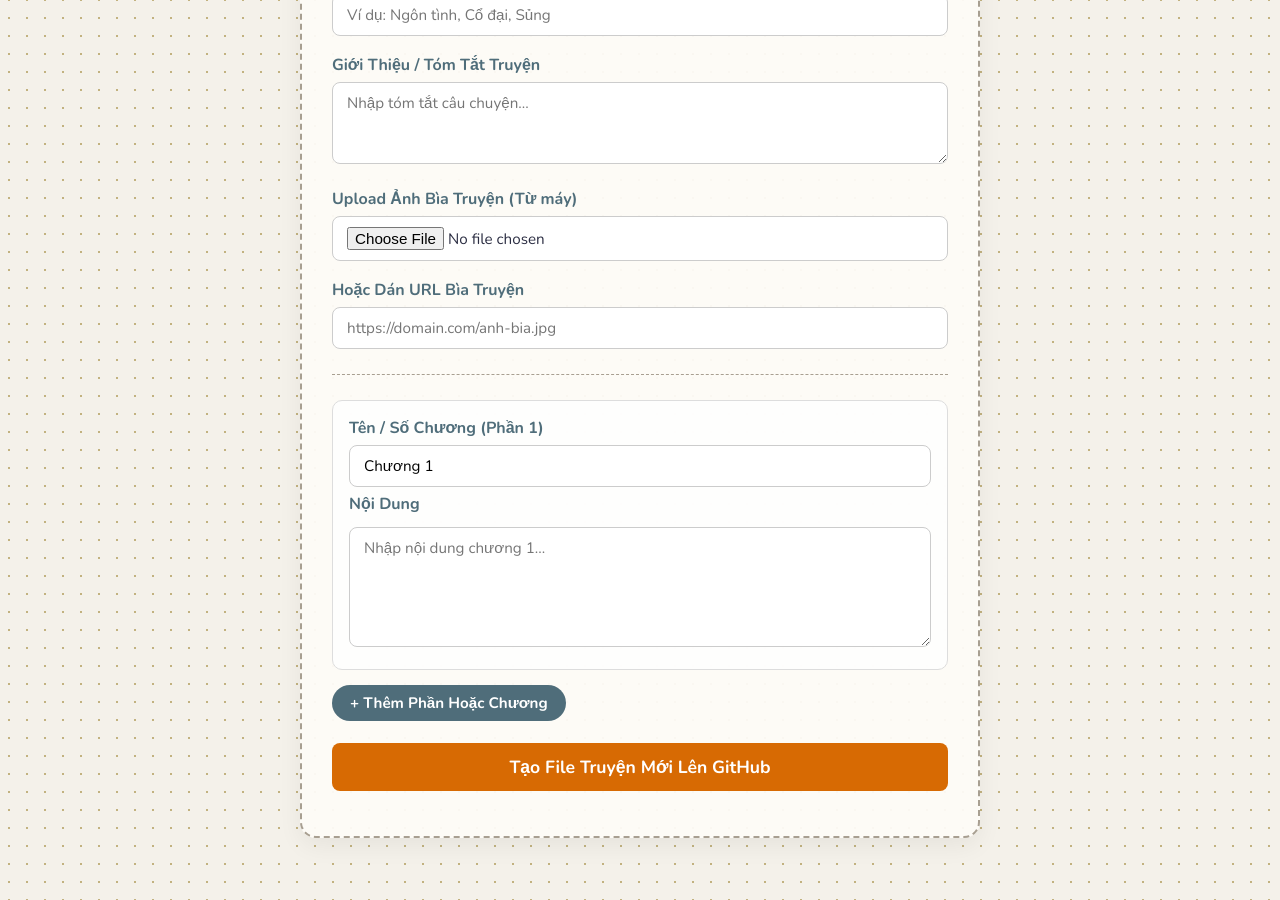
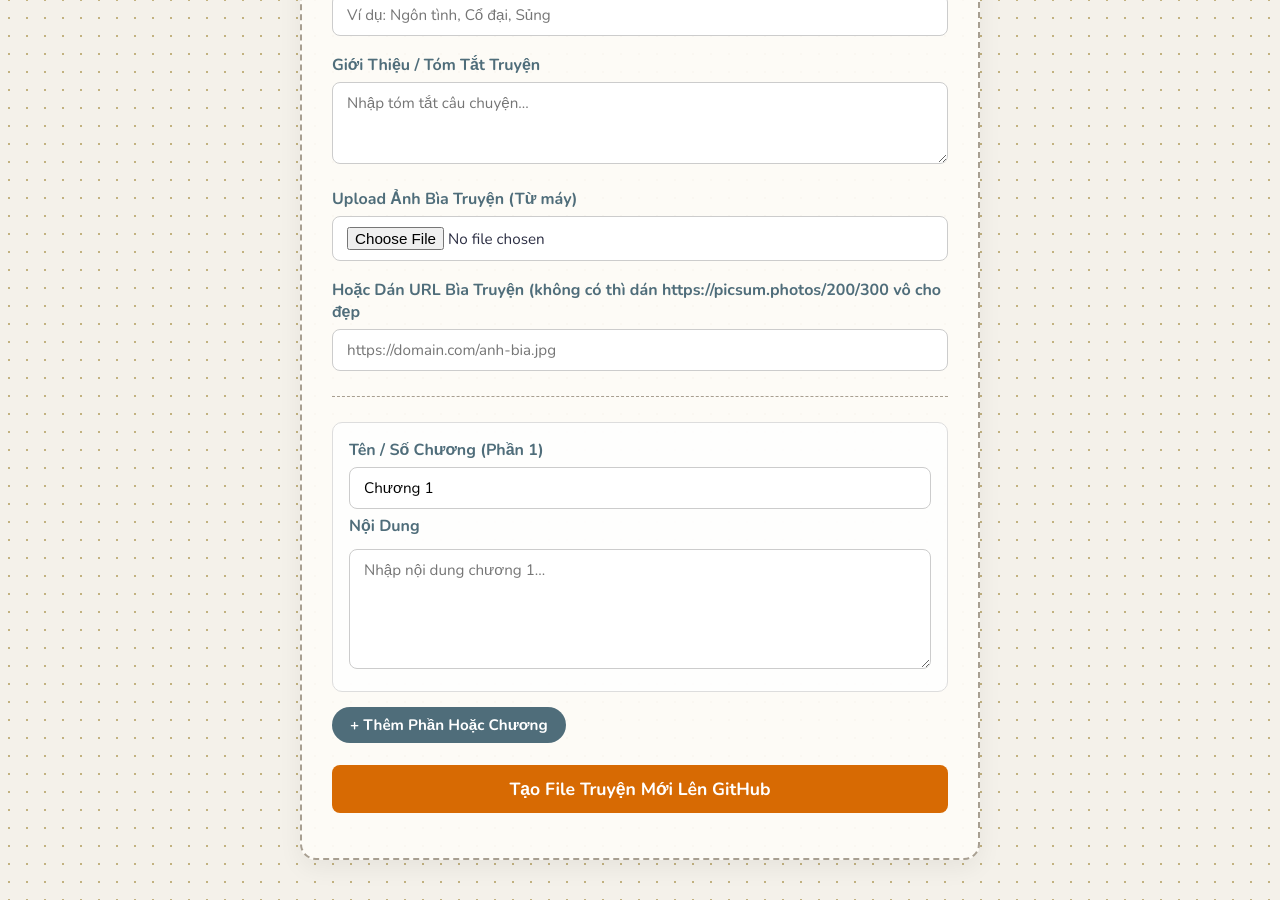
Before and after one commit to PhamNhaDoan/phamnhadoan.github.io, a Jekyll site: the page read/index2.html, which Jekyll copies as it is, in a window 1280 px wide and 900 px high, scrolled down 603 px. Built offline with Jekyll 4.4.1, drawn with Linux system fonts in a browser that asks for light colours.

Commit message:
Update label for cover URL input field

```diff
--- a/read/index2.html
+++ b/read/index2.html
@@ -171,7 +171,7 @@
         </div>
 
         <div class="form-group">
-            <label>Hoặc Dán URL Bìa Truyện</label>
+            <label>Hoặc Dán URL Bìa Truyện (không có thì dán https://picsum.photos/200/300 vô cho đẹp</label>
             <input type="text" id="coverUrl" placeholder="https://domain.com/anh-bia.jpg">
         </div>
 
```
